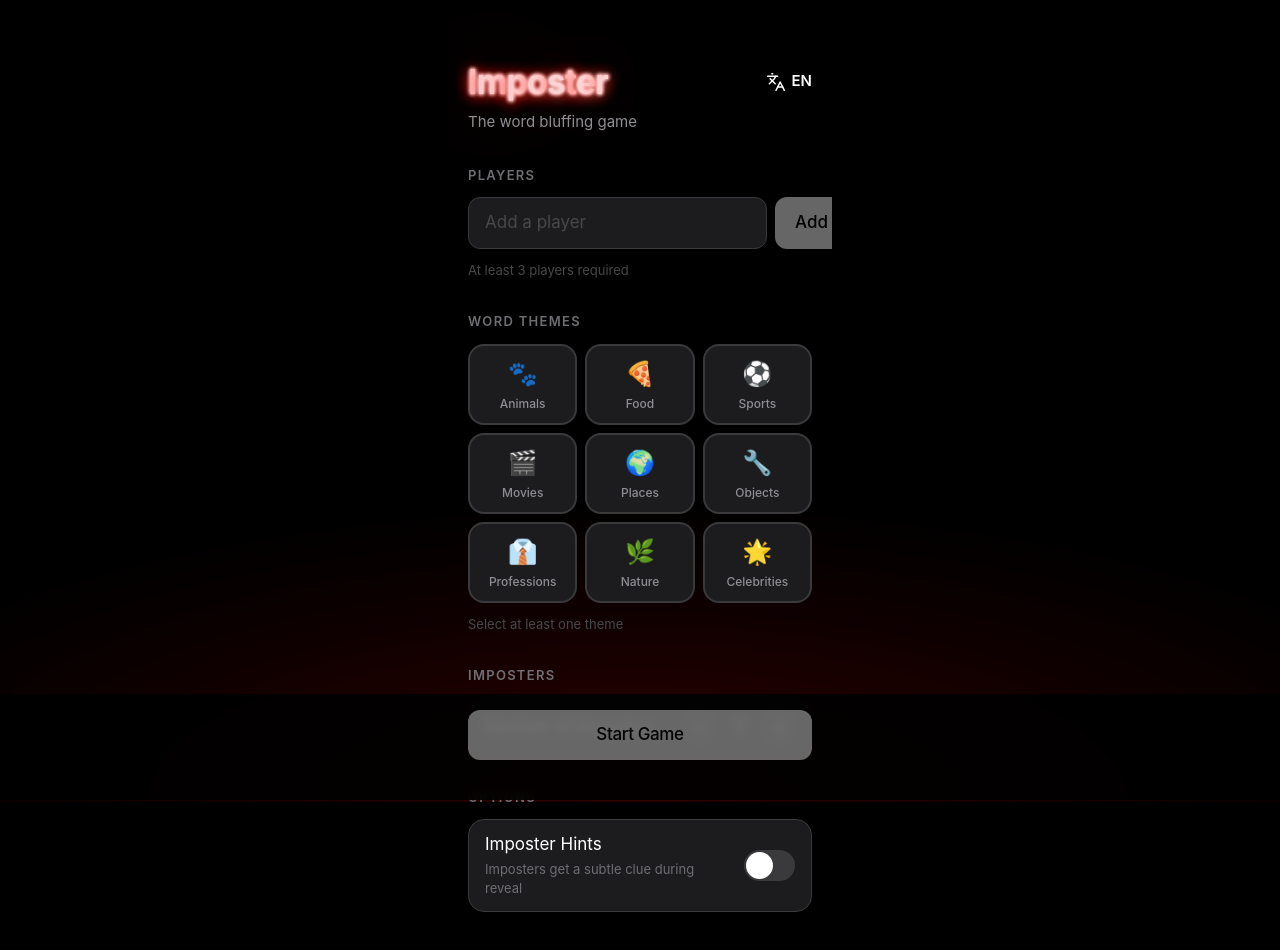
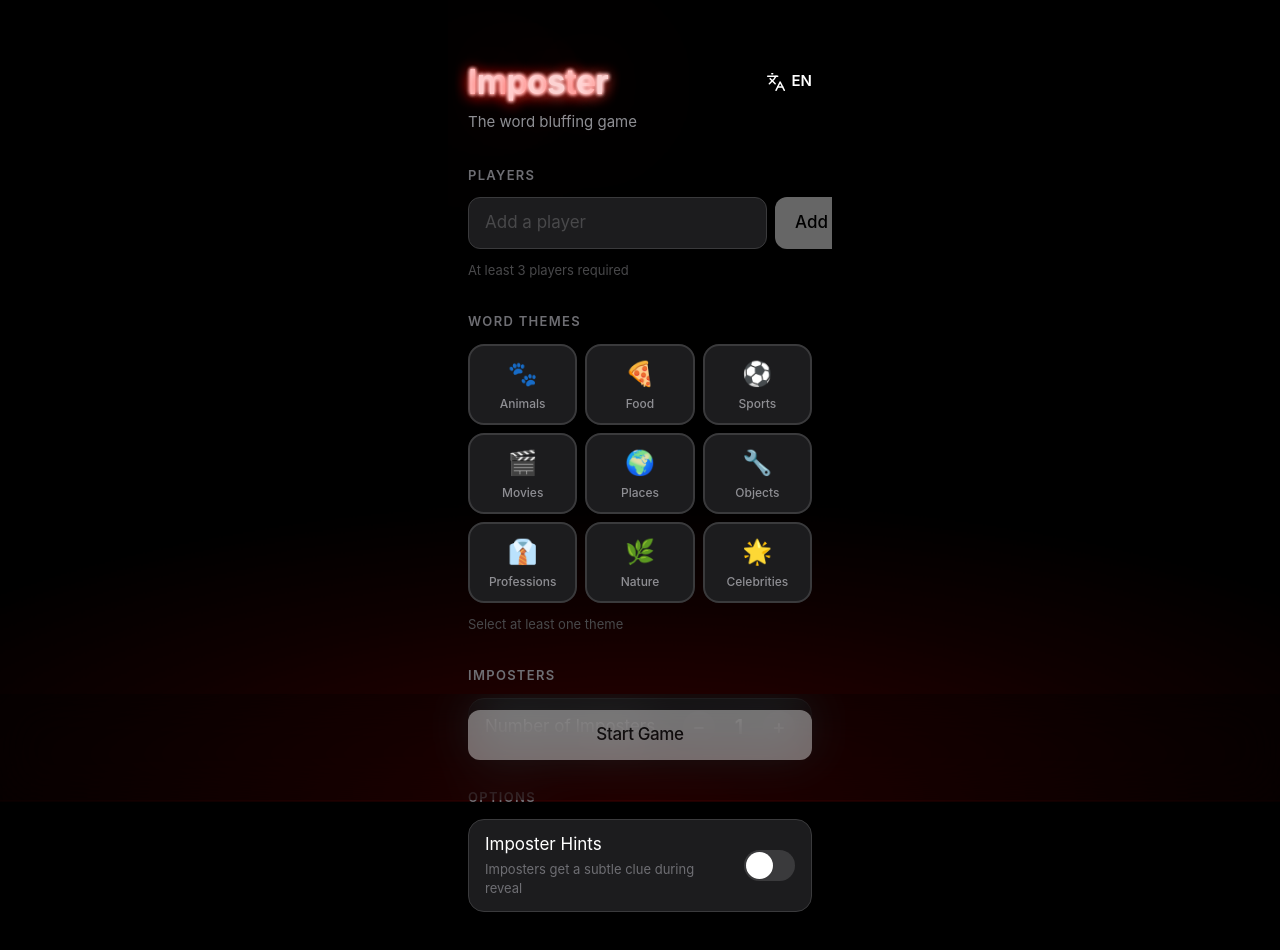
Before and after one commit to Calesi19/Imposter, a React (Vite) app: page / in a window 1280 px wide. Shown: the top 950 px of the page. Built offline with nearby package versions, Linux system fonts and the light colour scheme.

Commit message:
fix: frosted glass bottom bar

```diff
--- a/src/components/screens/SetupScreen.jsx
+++ b/src/components/screens/SetupScreen.jsx
@@ -215,7 +215,7 @@ export default function SetupScreen({ state, actions }) {
         </section>
       </div>
 
-      <div className="fixed bottom-0 left-0 right-0 bg-black/90 backdrop-blur-xs">
+      <div className="fixed bottom-0 left-0 right-0 bg-black/30 backdrop-blur-xl">
         <div className="max-w-sm mx-auto px-5 pb-10 pt-4">
           <Button onClick={actions.startGame} disabled={!canStart}>
             {t(lang, "startGame")}
```
